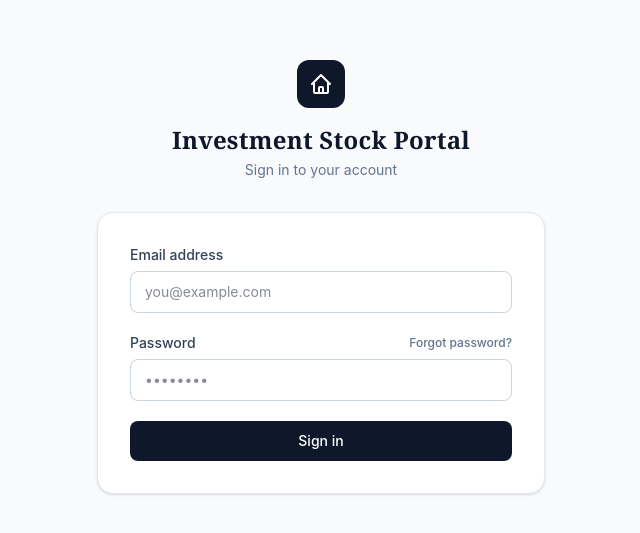
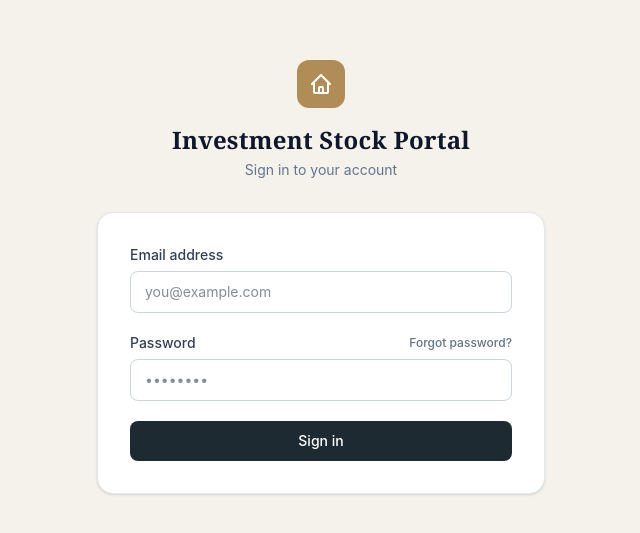
Before and after one commit to abundanceagent/agent-hub, a Next.js app in the folder portal/: page /login in a window 1280 px wide. Shown: the part 123-656 px from the top of the page, without its empty margins (319-959 px from the left). Built offline with nearby package versions, Linux system fonts and the light colour scheme; no server answers.

Commit message:
Add files via upload

```diff
--- a/portal/app/login/page.tsx
+++ b/portal/app/login/page.tsx
@@ -64,10 +64,10 @@ export default function LoginPage() {
   }
 
   return (
-    <div className="min-h-screen flex items-center justify-center bg-slate-50 px-4">
+    <div className="min-h-screen flex items-center justify-center bg-[#f5f2ec] px-4">
       <div className="w-full max-w-md">
         <div className="text-center mb-8">
-          <div className="inline-flex items-center justify-center w-12 h-12 rounded-xl bg-slate-900 mb-4">
+          <div className="inline-flex items-center justify-center w-12 h-12 rounded-xl bg-[#b08d57] mb-4">
             <svg className="w-6 h-6 text-white" fill="none" viewBox="0 0 24 24" stroke="currentColor">
               <path strokeLinecap="round" strokeLinejoin="round" strokeWidth={2} d="M3 12l2-2m0 0l7-7 7 7M5 10v10a1 1 0 001 1h3m10-11l2 2m-2-2v10a1 1 0 01-1 1h-3m-6 0a1 1 0 001-1v-4a1 1 0 011-1h2a1 1 0 011 1v4a1 1 0 001 1m-6 0h6" />
             </svg>
@@ -118,7 +118,7 @@ export default function LoginPage() {
             <button
               type="submit"
               disabled={loading}
-              className="w-full bg-slate-900 text-white py-2.5 px-4 rounded-lg text-sm font-medium hover:bg-slate-800 disabled:opacity-60 disabled:cursor-not-allowed transition-colors"
+              className="w-full bg-[#1e2a32] text-white py-2.5 px-4 rounded-lg text-sm font-medium hover:bg-[#24303a] disabled:opacity-60 disabled:cursor-not-allowed transition-colors"
             >
               {loading ? 'Signing in…' : 'Sign in'}
             </button>
```
